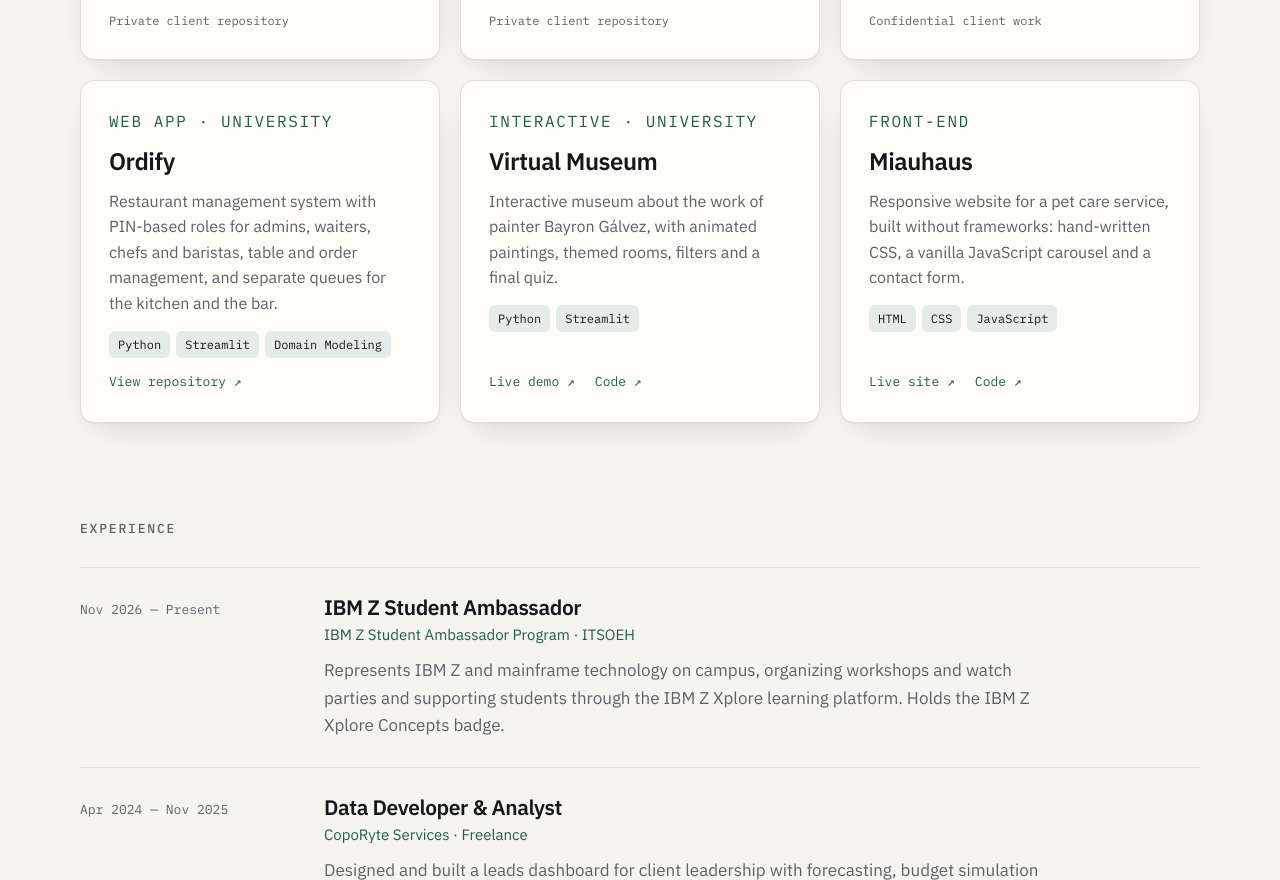
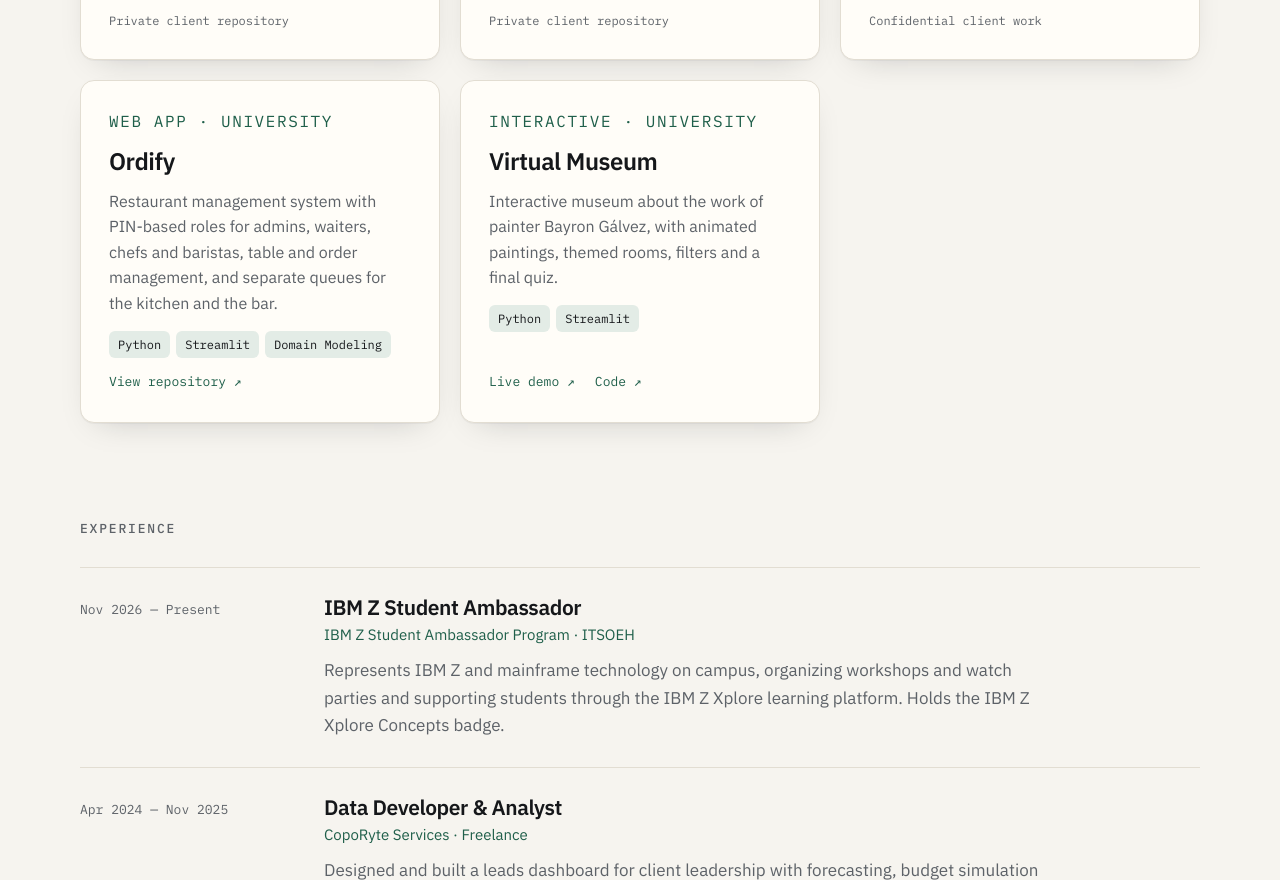
Before and after one commit to Alex-Calva/alex-calva.github.io, a plain HTML site: page index.html in a window 1280 px wide. Shown: the part 1871-2751 px from the top of the page. Drawn offline with Linux system fonts and the light colour scheme.

Commit message:
Remove Miauhaus project

```diff
--- a/index.html
+++ b/index.html
@@ -144,17 +144,6 @@
             <a class="link mono" href="https://github.com/Alex-Calva/museo-virtual" target="_blank" rel="noopener"><span data-i18n="cta.code">Code</span> ↗</a>
           </div>
         </article>
-
-        <article class="card">
-          <p class="tag mono" data-i18n="cat.web">Front-end</p>
-          <h3 class="card__title">Miauhaus</h3>
-          <p data-i18n="p.miau">Responsive website for a pet care service, built without frameworks: hand-written CSS, a vanilla JavaScript carousel and a contact form.</p>
-          <ul class="chips mono"><li>HTML</li><li>CSS</li><li>JavaScript</li></ul>
-          <div class="links">
-            <a class="link mono" href="https://alex-calva.github.io/Miauhouse/" target="_blank" rel="noopener"><span data-i18n="cta.site">Live site</span> ↗</a>
-            <a class="link mono" href="https://github.com/Alex-Calva/Miauhouse" target="_blank" rel="noopener"><span data-i18n="cta.code">Code</span> ↗</a>
-          </div>
-        </article>
       </div>
     </section>
 
--- a/script.js
+++ b/script.js
@@ -20,7 +20,7 @@
     'work.eyebrow': 'Proyectos destacados', 'work.all': 'Todos los repositorios',
     'cat.fullstack': 'Full Stack · Evento real', 'cat.client': 'Cliente · CopoRyte Services',
     'cat.data': 'Datos · Analítica', 'cat.app': 'App web · Universidad',
-    'cat.interactive': 'Interactivo · Universidad', 'cat.web': 'Front-end',
+    'cat.interactive': 'Interactivo · Universidad',
     'p.tera': 'Plataforma con la que se operó de principio a fin un torneo de robótica de seis categorías en el ITSOEH: registro de equipos con importación desde Excel, validación de pagos, accesos por rol para jueces y administradores, sorteo de llaves sin enfrentamientos repetidos y resultados en vivo.',
     'p.tera.f1': 'Probada con 600 espectadores simultáneos y 12 jueces capturando resultados a la vez',
     'p.tera.f2': 'Enfrentamientos únicos garantizados por un sorteo con backtracking y una restricción en la base de datos',
@@ -32,9 +32,8 @@
     'p.ordify': 'Sistema de gestión para restaurantes con roles por PIN para administrador, mesero, chef y barista, manejo de mesas y pedidos, y colas separadas para cocina y barra.',
     'p.museum.t': 'Museo Virtual',
     'p.museum': 'Museo interactivo sobre la obra del pintor Bayron Gálvez, con cuadros animados, salas temáticas, filtros y un cuestionario final.',
-    'p.miau': 'Sitio web responsivo para un servicio de cuidado de mascotas, hecho sin frameworks: CSS propio, carrusel en JavaScript y formulario de contacto.',
     'cta.repo': 'Ver repositorio', 'cta.private': 'Repositorio privado del cliente',
-    'cta.confidential': 'Trabajo confidencial para cliente', 'cta.demo': 'Demo en vivo', 'cta.code': 'Código', 'cta.site': 'Ver sitio',
+    'cta.confidential': 'Trabajo confidencial para cliente', 'cta.demo': 'Demo en vivo', 'cta.code': 'Código',
     'exp.eyebrow': 'Experiencia',
     'exp.ibm.when': 'Nov 2026 — Actualidad',
     'exp.ibm': 'Representa a IBM Z y la tecnología mainframe en el campus: organiza talleres y watch parties y acompaña a estudiantes en la plataforma IBM Z Xplore. Cuenta con la insignia IBM Z Xplore Concepts.',
```
